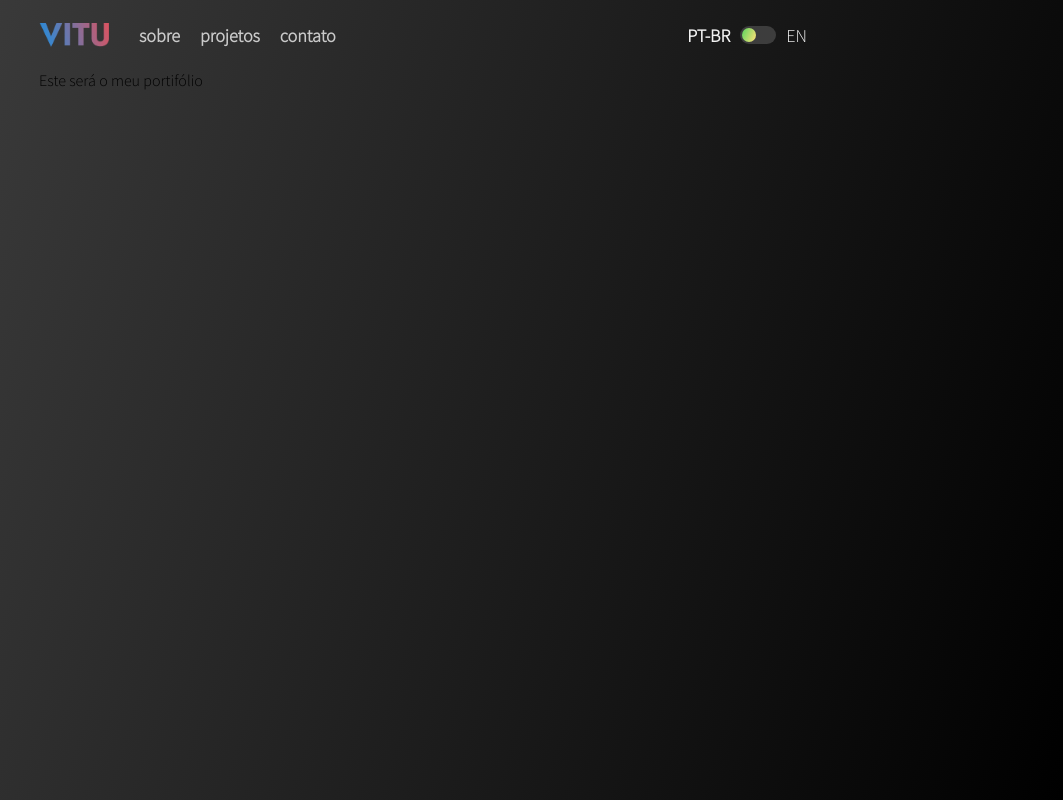
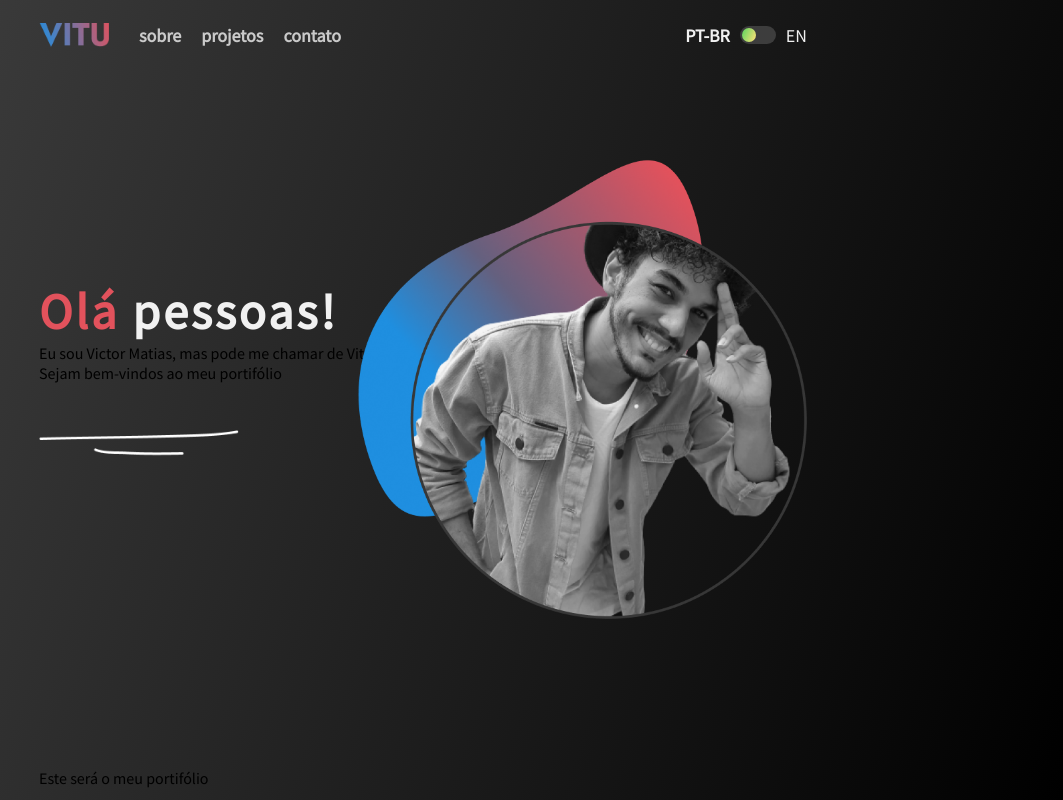
Before and after one commit to victormatia/portifolio, a React (Vite) app: page / in a window 1280 px wide. Shown: the whole page, without its empty margins (217-1280 px from the left). Built offline with nearby package versions, Linux system fonts and the light colour scheme.

Commit message:
feat: start home page

```diff
--- a/src/App.jsx
+++ b/src/App.jsx
@@ -1,6 +1,7 @@
 import React from 'react'
 import Header from './components/Header'
 import './css/index.css'
+import Home from './pages/Home'
 
 function App() {
   return (
@@ -8,6 +9,7 @@ function App() {
       <section className='home-background'>
         <main>
           <Header />
+          <Home />
           <div>Este será o meu portifólio</div>
         </main>
       </section>
--- a/src/css/Header.css
+++ b/src/css/Header.css
@@ -13,6 +13,7 @@
   width: 100%;
   height: 70px;
   padding: 20px 0;
+  position: absolute;
 }
 
 .header-nav {
--- /dev/null
+++ b/src/css/Home.css
@@ -0,0 +1,39 @@
+.home {
+  display: flex;
+  height: 96vh;
+}
+
+.home-left-side, .home-right-side {
+  width: 50%;
+  display: flex;
+  flex-direction: column;
+  justify-content: center;
+}
+
+.home-left-side {
+  align-items: flex-start;
+}
+
+
+.home-right-side {
+  align-items: flex-end;
+}
+
+.home-title {
+  font-size: 50px;
+  font-weight: 600;
+  letter-spacing: 3px;
+  color: var(--white);
+}
+
+.home-title span {
+  color: var(--red);
+}
+
+.home-underlines {
+  width: 200px;
+}
+
+.home-hero {
+  width: 500px;
+}
--- a/src/css/index.css
+++ b/src/css/index.css
@@ -1,5 +1,5 @@
 /* font jost */
-@import url('https://fonts.googleapis.com/css2?family=Source+Sans+Pro:wght@300&display=swap');
+@import url('https://fonts.googleapis.com/css2?family=Source+Sans+Pro:wght@400&display=swap');
 
 :root {
   --white: #f1f1f1;
@@ -15,14 +15,14 @@
 
 main {
   margin: 0 auto;
-  width: 60vw;
+  width: 60%;
   font-family: 'Source Sans Pro', sans-serif;
   position: relative;
 }
 
 .home-background {
   background: linear-gradient(287.56deg, #000000 0%, #434343 100%);
-  min-width: 100vw;
+  width: 100vw;
   height: 100vh;
   position: absolute;
 }
--- /dev/null
+++ b/src/pages/Home.jsx
@@ -0,0 +1,23 @@
+import React from 'react'
+import hero from '../images/hero.png'
+import underlines from '../images/underlines.png'
+import '../css/Home.css'
+
+function Home() {
+  return (
+    <section className='home'>
+      <section className='home-left-side'>
+        <p className='home-title'><span>Olá</span> pessoas!</p>
+        <p className='home-paragraph'>Eu sou Victor Matias, mas pode me chamar de Vitu. <br/>
+        Sejam bem-vindos ao meu portifólio</p>
+        <img className='home-underlines' src={ underlines } alt="underlines" />
+      </section>
+
+      <section className='home-right-side'>
+        <img className='home-hero' src={ hero } alt="Foto de Victor Matias" />
+      </section>
+    </section>
+  )
+}
+
+export default Home
```
Also changed, not shown: src/images/hero.png (added), src/images/underlines.png (added).
